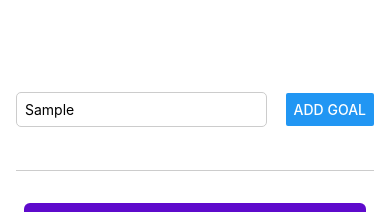
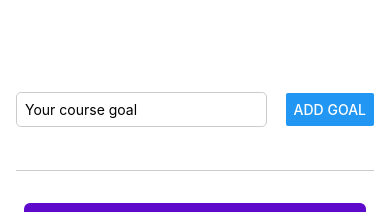
Before and after one commit to Charles-Rocke/React-Native-Goal-App, a React Native app: screen / in a window 390 px wide. Both pictures are taken after typing "Sample" into the empty fields and a click on the button "ADD GOAL". Shown: the top 212 px of the page. Built offline with nearby package versions, Linux system fonts and the light colour scheme.

Commit message:
Split application into different components

```diff
--- a/App.js
+++ b/App.js
@@ -1,30 +1,19 @@
 /* Auto format shortcut
  * Shift + alt + f
  */
-import { StatusBar } from "expo-status-bar";
-import {
-  Button,
-  StyleSheet,
-  Text,
-  TextInput,
-  View,
-  ScrollView,
-  FlatList,
-} from "react-native";
+import { StyleSheet, TextInput, View, FlatList } from "react-native";
 import { useState } from "react";
-// import styles from "./styles";
+
+import GoalItem from "./components/GoalItem";
+import GoalInput from "./components/GoalInput";
+// import styles from "./styles"; can work as its own component
 
 export default function App() {
-  const [enteredGoalText, setEnteredGoalText] = useState("");
+
   const [courseGoals, setCourseGoals] = useState([]);
 
-  // fetch user input
-  function goaldInputHandler(enteredText) {
-    setEnteredGoalText(enteredText);
-  }
-
   // add goal to list
-  function addGoalHandler() {
+  function addGoalHandler(enteredGoalText) {
     setCourseGoals((currentCourseGoals) => [
       ...currentCourseGoals,
       { text: enteredGoalText, id: Math.random().toString() },
@@ -33,14 +22,9 @@
 
   return (
     <View style={styles.appContainer}>
-      <View style={styles.inputContainer}>
-        <TextInput
-          style={styles.textInput}
-          placeholder="Your course goal"
-          onChangeText={goaldInputHandler}
-        />
-        <Button title="Add Goal" onPress={addGoalHandler} />
-      </View>
+      <GoalInput
+        handleAddGoal={addGoalHandler}
+      />
       <View style={styles.goalsContainer}>
         {/* Flat list is scroll view but with perfomance optimization built in */}
         <FlatList
@@ -50,11 +34,7 @@
           data={courseGoals}
           alwaysBounceVertical={false}
           renderItem={(itemData) => {
-            return (
-              <View style={styles.goalItem}>
-                <Text style={styles.goalText}>{itemData.item.text}</Text>
-              </View>
-            );
+            return <GoalItem text={itemData.item.text} />;
           }}
         />
       </View>
--- /dev/null
+++ b/components/GoalInput.js
@@ -0,0 +1,49 @@
+import { StyleSheet, View, TextInput, Button } from "react-native";
+import { useState } from "react";
+function GoalInput({ handleAddGoal }) {
+  const [enteredGoalText, setEnteredGoalText] = useState("");
+
+  // fetch user input
+  function goalInputHandler(enteredText) {
+    setEnteredGoalText(enteredText);
+  }
+
+  function addGoalHandler() {
+    handleAddGoal(enteredGoalText);
+    setEnteredGoalText("");
+  }
+
+  return (
+    <View style={styles.inputContainer}>
+      <TextInput
+        style={styles.textInput}
+        placeholder="Your course goal"
+        onChangeText={goalInputHandler}
+        value={enteredGoalText}
+      />
+      <Button title="Add Goal" onPress={addGoalHandler} />
+    </View>
+  );
+}
+
+export default GoalInput;
+
+const styles = StyleSheet.create({
+  inputContainer: {
+    flex: 1,
+    flexDirection: "row",
+    justifyContent: "space-between",
+    alignItems: "center",
+    marginBottom: 24,
+    borderBottomWidth: 1,
+    borderBottomColor: "#cccccc",
+  },
+  textInput: {
+    borderWidth: 1,
+    borderColor: "#cccccc",
+    borderRadius: 5,
+    width: "70%",
+    marginRight: 8,
+    padding: 8,
+  },
+});
--- /dev/null
+++ b/components/GoalItem.js
@@ -0,0 +1,22 @@
+import { StyleSheet, View, Text } from "react-native";
+function GoalItem({text}) {
+  return (
+    <View style={styles.goalItem}>
+      <Text style={styles.goalText}>{text}</Text>
+    </View>
+  );
+}
+
+export default GoalItem;
+
+const styles = StyleSheet.create({
+  goalItem: {
+    margin: 8,
+    padding: 8,
+    borderRadius: 6,
+    backgroundColor: "#5e0acc",
+  },
+  goalText: {
+    color: "white",
+  },
+});
```
Also changed, not shown: styles.js (+1 -9 lines).
